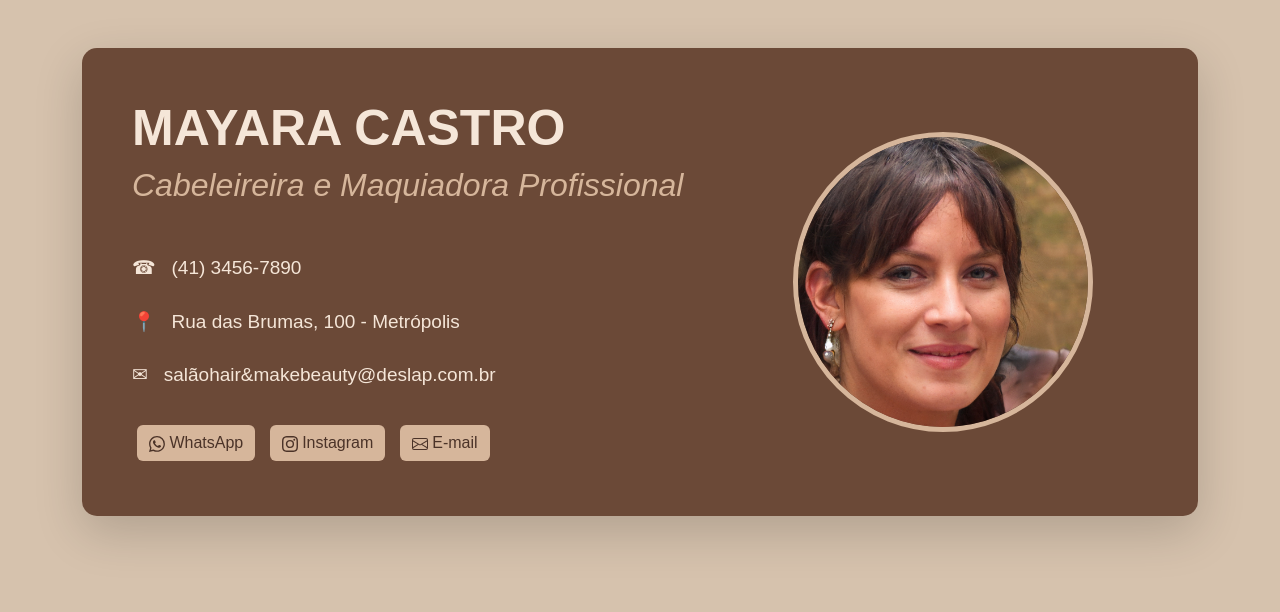
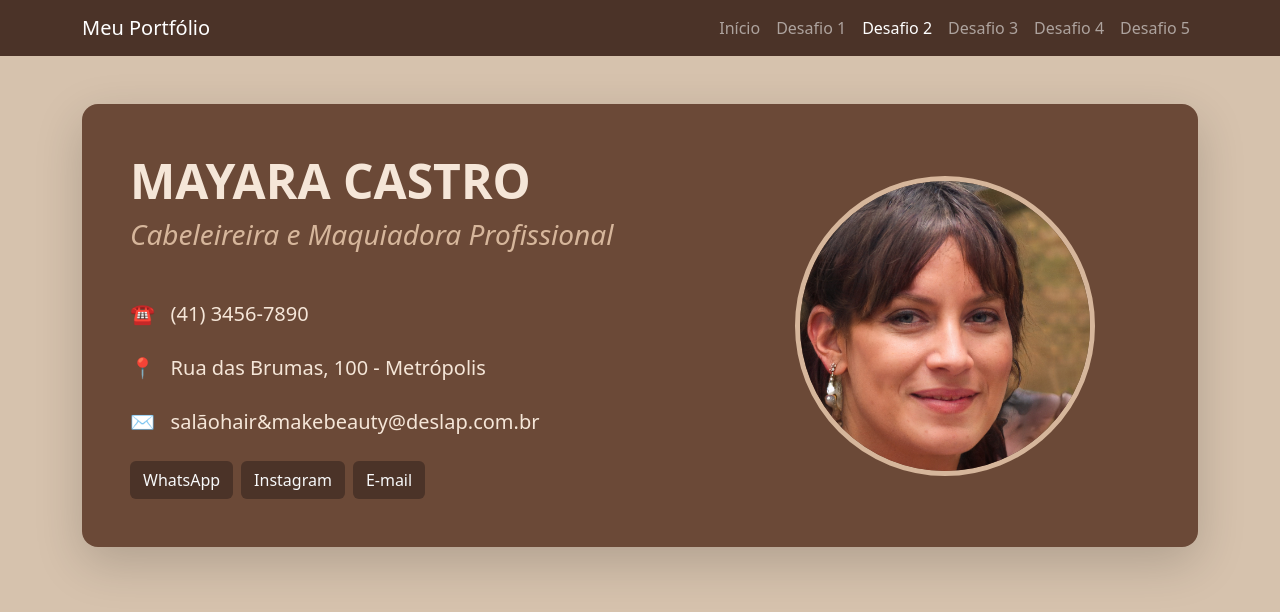
Before and after one commit to luizamoro/ATIVIDADEBOOTSTRAP-LUIZA, a plain HTML site: page desafio01.html in a window 1280 px wide. Drawn offline with nearby package versions, Linux system fonts and the light colour scheme.

Commit message:
Desafios

```diff
--- a/desafio01.html
+++ b/desafio01.html
@@ -7,156 +7,99 @@
     <title>Cartão Profissional - Mayara Castro</title>
 
     <link href="https://cdn.jsdelivr.net/npm/bootstrap@5.3.3/dist/css/bootstrap.min.css" rel="stylesheet">
-
-    <style>
-        body {
-            background-color: #d6c2ad;
-            font-family: Arial, sans-serif;
-        }
-
-        .cartao {
-            background-color: #6b4937;
-            color: #f5e6d8;
-            padding: 50px;
-            border-radius: 15px;
-        }
-
-        .nome {
-            font-size: 50px;
-            font-weight: bold;
-            color: #f5e6d8;
-        }
-
-        .profissao {
-            font-size: 32px;
-            font-style: italic;
-            color: #d6b69b;
-        }
-
-        .foto {
-            width: 300px;
-            height: 300px;
-            object-fit: cover;
-            border-radius: 50%;
-            border: 5px solid #d6b69b;
-        }
-
-        .informacoes {
-            margin-top: 50px;
-            font-size: 19px;
-            color: #f5e6d8;
-        }
-
-        .informacoes p {
-            margin-bottom: 25px;
-        }
-
-        .botoes {
-            margin-top: 30px;
-        }
-
-        .botoes a {
-            background-color: #d6b69b;
-            color: #4b3328;
-            border: none;
-            margin: 5px;
-        }
-
-        .botoes a:hover {
-            background-color: #f5e6d8;
-            color: #4b3328;
-        }
-
-        @media (max-width: 768px) {
-            .cartao {
-                padding: 30px;
-                text-align: center;
-            }
-
-            .nome {
-                font-size: 35px;
-            }
-
-            .profissao {
-                font-size: 26px;
-            }
-
-            .foto {
-                width: 220px;
-                height: 220px;
-                margin-top: 30px;
-            }
-
-            .informacoes {
-                margin-top: 35px;
-                font-size: 16px;
-            }
-        }
-    </style>
 </head>
 
-<body>
+<body style="background-color: #d6c2ad;">
+
+    <nav class="navbar navbar-expand-lg navbar-dark" style="background-color: #4b3328;">
+        <div class="container">
+            <a class="navbar-brand" href="index.html">Meu Portfólio</a>
+
+            <button class="navbar-toggler" type="button" data-bs-toggle="collapse" data-bs-target="#menu">
+                <span class="navbar-toggler-icon"></span>
+            </button>
+
+            <div class="collapse navbar-collapse" id="menu">
+                <ul class="navbar-nav ms-auto">
+                    <li class="nav-item"><a class="nav-link" href="index.html">Início</a></li>
+                    <li class="nav-item"><a class="nav-link" href="desafio01.html">Desafio 1</a></li>
+                    <li class="nav-item"><a class="nav-link active" href="desafio02.html">Desafio 2</a></li>
+                    <li class="nav-item"><a class="nav-link" href="desafio03.html">Desafio 3</a></li>
+                    <li class="nav-item"><a class="nav-link" href="desafio04.html">Desafio 4</a></li>
+                    <li class="nav-item"><a class="nav-link" href="desafio05.html">Desafio 5</a></li>
+                </ul>
+            </div>
+        </div>
+    </nav>
 
     <div class="container my-5">
-        <div class="cartao shadow-lg">
+
+        <div class="card shadow-lg border-0 p-4 p-md-5 rounded-4"
+             style="background-color: #6b4937; color: #f5e6d8;">
 
             <div class="row align-items-center">
 
-                <div class="col-md-7">
+                <div class="col-md-7 text-center text-md-start">
 
-                    <h1 class="nome">MAYARA CASTRO</h1>
+                    <h1 class="fw-bold display-5">
+                        MAYARA CASTRO
+                    </h1>
 
-                    <h2 class="profissao">Cabeleireira e Maquiadora Profissional</h2>
+                    <h2 class="fs-3 fst-italic"
+                        style="color: #d6b69b;">
+                        Cabeleireira e Maquiadora Profissional
+                    </h2>
 
-                    <div class="informacoes">
+                    <div class="mt-5 fs-5">
 
-                        <p>☎ &nbsp; (41) 3456-7890</p>
+                        <p class="mb-4">
+                            ☎ &nbsp; (41) 3456-7890
+                        </p>
 
-                        <p>📍 &nbsp; Rua das Brumas, 100 - Metrópolis</p>
+                        <p class="mb-4">
+                            📍 &nbsp; Rua das Brumas, 100 - Metrópolis
+                        </p>
 
-                        <p>✉ &nbsp; salãohair&makebeauty@deslap.com.br</p>
+                        <p class="mb-4">
+                            ✉ &nbsp; salãohair&makebeauty@deslap.com.br
+                        </p>
 
                     </div>
 
-                    <div class="botoes">
+                    <div class="mt-4 d-flex flex-wrap justify-content-center justify-content-md-start gap-2">
 
-                        <a href="https://wa.me/5541999999999" class="btn btn-success">
-    <svg xmlns="http://www.w3.org/2000/svg" width="16" height="16" fill="currentColor" class="bi bi-whatsapp" viewBox="0 0 16 16">
-        <path d="M13.601 2.326A7.85 7.85 0 0 0 7.994 0C3.627 0 .068 3.558.064 7.926c0 1.399.366 2.76 1.057 3.965L0 16l4.204-1.102a7.9 7.9 0 0 0 3.79.965h.004c4.368 0 7.926-3.558 7.93-7.93A7.9 7.9 0 0 0 13.6 2.326zM7.994 14.521a6.6 6.6 0 0 1-3.356-.92l-.24-.144-2.494.654.666-2.433-.156-.251a6.56 6.56 0 0 1-1.007-3.505c0-3.626 2.957-6.584 6.591-6.584a6.56 6.56 0 0 1 4.66 1.931 6.56 6.56 0 0 1 1.928 4.66c-.004 3.639-2.961 6.592-6.592 6.592m3.615-4.934c-.197-.099-1.17-.578-1.353-.646-.182-.065-.315-.099-.445.099-.133.197-.513.646-.627.775-.114.133-.232.148-.43.05-.197-.1-.836-.308-1.592-.985-.59-.525-.985-1.175-1.103-1.372-.114-.198-.011-.304.088-.403.087-.088.197-.232.296-.346.1-.114.133-.198.198-.33.065-.134.034-.248-.015-.347-.05-.099-.445-1.076-.612-1.47-.16-.389-.323-.335-.445-.34-.114-.007-.247-.007-.38-.007a.73.73 0 0 0-.529.247c-.182.198-.691.677-.691 1.654s.71 1.916.81 2.049c.098.133 1.394 2.132 3.383 2.992.47.205.84.326 1.129.418.475.152.904.129 1.246.08.38-.058 1.171-.48 1.338-.943.164-.464.164-.86.114-.943-.049-.084-.182-.133-.38-.232"/>
-    </svg>
-    WhatsApp
-</a>
+                        <a href="https://wa.me/5541999999999"
+                        class="btn text-light"
+                        style="background-color: #4b3328;">WhatsApp</a>
 
-                        <a href="https://www.instagram.com/" class="btn btn-danger">
-    <svg xmlns="http://www.w3.org/2000/svg" width="16" height="16" fill="currentColor" class="bi bi-instagram" viewBox="0 0 16 16">
-        <path d="M8 0C5.829 0 5.556.01 4.703.048 3.85.088 3.269.222 2.76.42a3.9 3.9 0 0 0-1.417.923A3.9 3.9 0 0 0 .42 2.76C.222 3.268.087 3.85.048 4.7.01 5.555 0 5.827 0 8.001c0 2.172.01 2.444.048 3.297.04.852.174 1.433.372 1.942.205.526.478.972.923 1.417.444.445.89.719 1.416.923.51.198 1.09.333 1.942.372C5.555 15.99 5.827 16 8 16s2.444-.01 3.298-.048c.851-.04 1.434-.174 1.943-.372a3.9 3.9 0 0 0 1.416-.923c.445-.445.718-.891.923-1.417.197-.509.332-1.09.372-1.942C15.99 10.445 16 10.173 16 8s-.01-2.445-.048-3.299c-.04-.851-.175-1.433-.372-1.941a3.9 3.9 0 0 0-.923-1.417A3.9 3.9 0 0 0 13.24.42c-.51-.198-1.092-.333-1.943-.372C10.443.01 10.172 0 7.998 0zm-.717 1.442h.718c2.136 0 2.389.007 3.232.046.78.035 1.204.166 1.486.275.373.145.64.319.92.599s.453.546.598.92c.11.281.24.705.275 1.485.039.843.047 1.096.047 3.231s-.008 2.389-.047 3.232c-.035.78-.166 1.203-.275 1.485a2.5 2.5 0 0 1-.599.919c-.28.28-.546.453-.92.598-.28.11-.704.24-1.485.276-.843.038-1.096.047-3.232.047s-2.39-.009-3.233-.047c-.78-.036-1.203-.166-1.485-.276a2.5 2.5 0 0 1-.92-.598 2.5 2.5 0 0 1-.6-.92c-.109-.281-.24-.705-.275-1.485-.038-.843-.046-1.096-.046-3.233s.008-2.388.046-3.231c.036-.78.166-1.204.276-1.486.145-.373.319-.64.599-.92s.546-.453.92-.598c.282-.11.705-.24 1.485-.276.738-.034 1.024-.044 2.515-.045zm4.988 1.328a.96.96 0 1 0 0 1.92.96.96 0 0 0 0-1.92m-4.27 1.122a4.109 4.109 0 1 0 0 8.217 4.109 4.109 0 0 0 0-8.217m0 1.441a2.667 2.667 0 1 1 0 5.334 2.667 2.667 0 0 1 0-5.334"/>
-    </svg>
-    Instagram
-</a>
+                        <a href="https://www.instagram.com/"
+                        class="btn text-light"
+                        style="background-color: #4b3328;">Instagram</a>
 
-                       <a href="mailto:seuemail@gmail.com" class="btn btn-primary">
-    <svg xmlns="http://www.w3.org/2000/svg" width="16" height="16" fill="currentColor" class="bi bi-envelope" viewBox="0 0 16 16">
-        <path d="M0 4a2 2 0 0 1 2-2h12a2 2 0 0 1 2 2v8a2 2 0 0 1-2 2H2a2 2 0 0 1-2-2zm2-1a1 1 0 0 0-1 1v.217l7 4.2 7-4.2V4a1 1 0 0 0-1-1zm13 2.383-4.708 2.825L15 11.105zm-.034 6.876-5.64-3.471L8 9.583l-1.326-.795-5.64 3.47A1 1 0 0 0 2 13h12a1 1 0 0 0 .966-.741M1 11.105l4.708-2.897L1 5.383z"/>
-    </svg>
-    E-mail
-</a>
+                        <a href="mailto:salãohair&makebeauty@deslap.com.br"
+                        class="btn text-light"
+                        style="background-color: #4b3328;">E-mail</a>
 
                     </div>
 
                 </div>
 
-                <div class="col-md-5 text-center">
+                <div class="col-md-5 text-center mt-4 mt-md-0">
 
                     <img src="Face.jpeg"
                          alt="Foto profissional de Mayara Castro"
-                         class="foto">
+                         class="img-fluid rounded-circle border border-5"
+                         style="width: 300px; height: 300px; object-fit: cover; border-color: #d6b69b !important;">
 
                 </div>
 
             </div>
 
         </div>
+
     </div>
+
+    <script src="https://cdn.jsdelivr.net/npm/bootstrap@5.3.3/dist/js/bootstrap.bundle.min.js"></script>
 
 </body>
 </html>
```
Also changed, not shown: desafio05.html (+6 -6 lines), index.html (+3 -3 lines).
